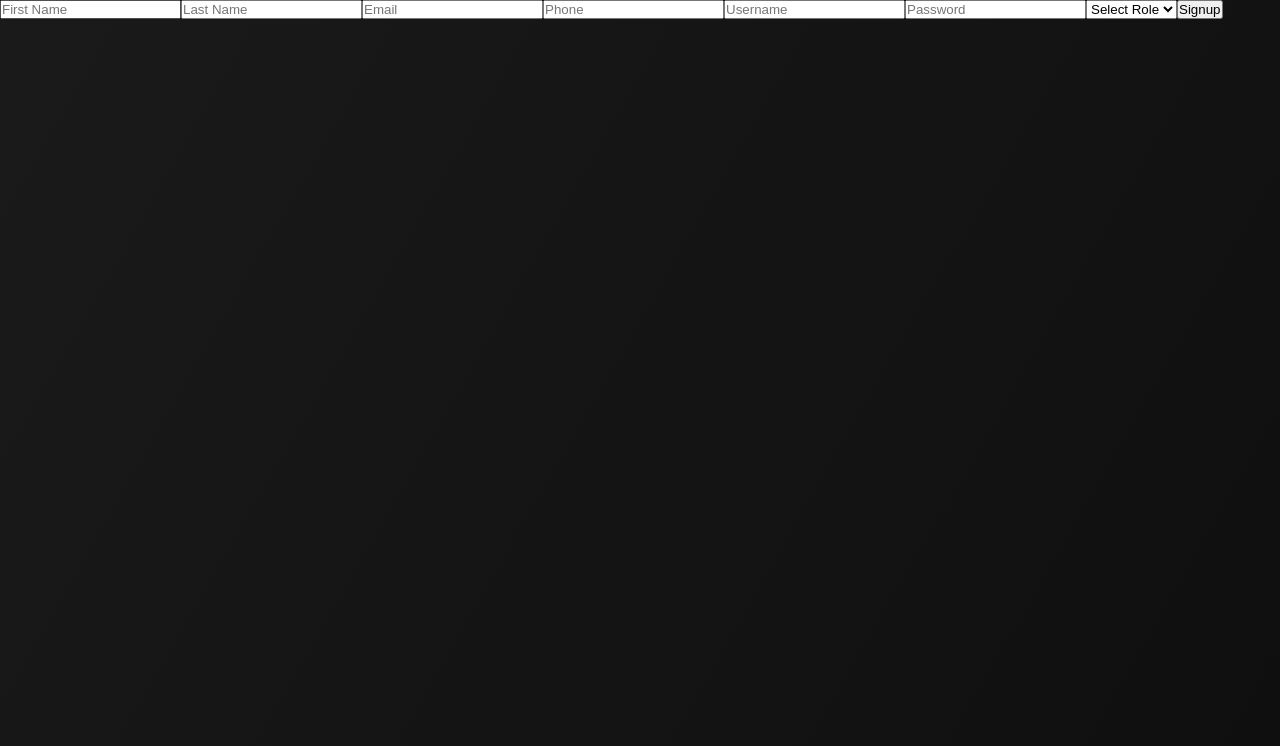
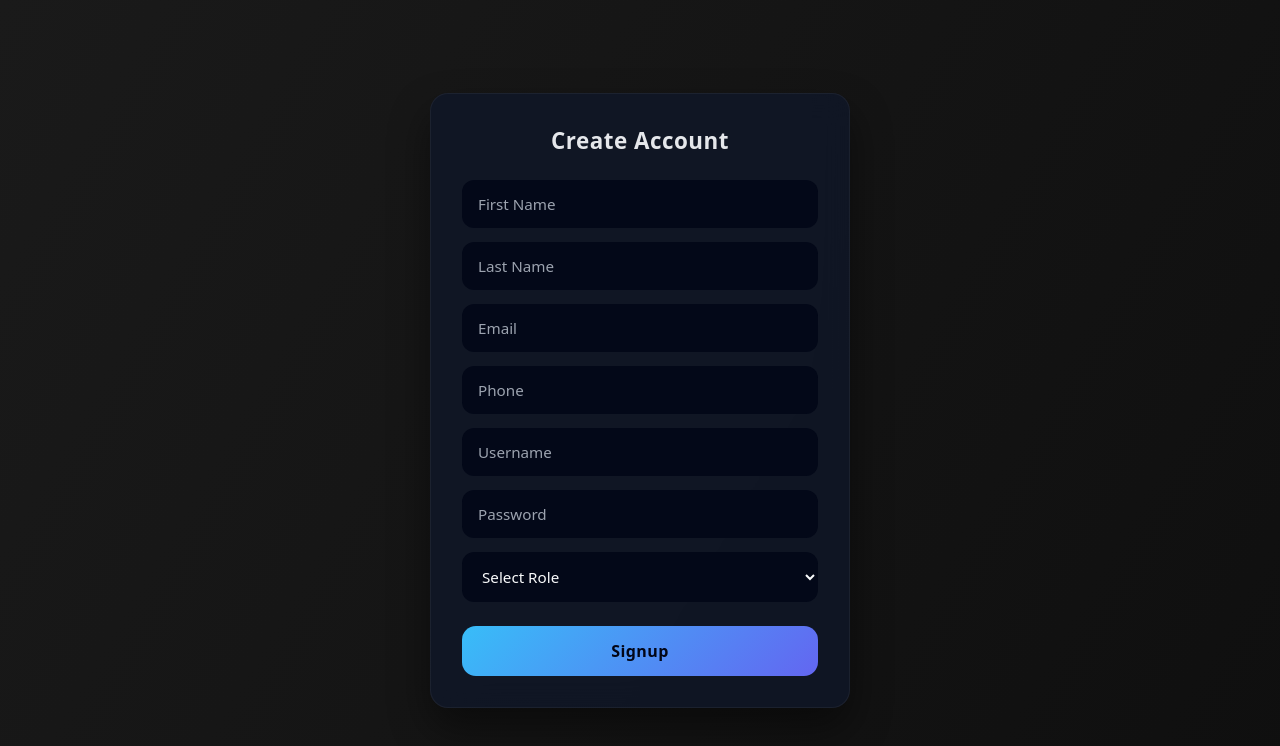
Before and after one commit to naveengit01-ai/project_group, a React (Vite) app: page /signup in a window 1280 px wide. Shown: the top 746 px of the page. Built offline with nearby package versions, Linux system fonts and the light colour scheme.

Commit message:
bro do it first

```diff
--- a/src/App.jsx
+++ b/src/App.jsx
@@ -5,7 +5,7 @@ import Signup from "./components/Signup";
 import Login from "./components/Login";
 import Landing from "./components/Landing";
 import About from "./components/About";
-import Contact from "./components/contact";
+import Contact from "./components/Contact";
 export default function App() {
   const [user, setUser] = useState(null);
 
--- a/src/components/Login.jsx
+++ b/src/components/Login.jsx
@@ -5,7 +5,6 @@ import "./styles/Login.css";
 const BASE_URL = "https://back-end-project-group.onrender.com";
 // const BASE_URL = "http://localhost:10000";
 // 👉 use localhost while developing
-
 export default function Login({ onLogin }) {
   const navigate = useNavigate();
 
--- a/src/components/styles/signup.css
+++ b/src/components/styles/signup.css
@@ -1,105 +1,135 @@
-/* ================= WRAPPER ================= */
-.signupWrapper {
-  width: 100%;
+/* ================= ROOT ================= */
+* {
+  box-sizing: border-box;
+  font-family: "Poppins", system-ui, -apple-system, BlinkMacSystemFont, sans-serif;
+}
+
+body {
+  margin: 0;
+  background: radial-gradient(circle at top left, #0f172a, #020617);
+  color: #e5e7eb;
+}
+
+/* ================= PAGE ================= */
+.signup-page {
   min-height: 100vh;
-  background: linear-gradient(120deg, #1a1a1a, #0f0f0f);
   display: flex;
+  align-items: center;
   justify-content: center;
-  align-items: center;
-  font-family: "Poppins", sans-serif;
+  padding: 20px;
 }
 
 /* ================= CARD ================= */
-.signupCard {
-  width: 460px;
-  padding: 40px;
-  background: rgba(255, 255, 255, 0.06);
+.signup-page form,
+.signup-page > div {
+  width: 100%;
+  max-width: 420px;
+  background: rgba(15, 23, 42, 0.75);
+  backdrop-filter: blur(14px);
   border-radius: 18px;
-  backdrop-filter: blur(16px);
-  box-shadow: 0 0 25px rgba(255, 255, 255, 0.12);
-  animation: fadeIn 0.6s ease;
+  padding: 32px;
+  box-shadow:
+    0 20px 40px rgba(0, 0, 0, 0.45),
+    inset 0 0 0 1px rgba(255, 255, 255, 0.05);
+  animation: slideUp 0.6s ease;
 }
 
-/* ================= TITLE ================= */
-.signupTitle {
+/* ================= TITLE FEEL ================= */
+.signup-page form::before {
+  content: "Create Account";
+  display: block;
+  font-size: 1.4rem;
+  font-weight: 600;
   text-align: center;
-  font-size: 28px;
-  font-weight: 800;
-  color: #fff;
-  margin-bottom: 20px;
+  margin-bottom: 24px;
+  letter-spacing: 0.5px;
 }
 
-/* ================= FORM ================= */
-.signupForm {
-  display: flex;
-  flex-direction: column;
-  gap: 14px;
+/* ================= INPUTS ================= */
+.signup-page input,
+.signup-page select {
+  width: 100%;
+  padding: 14px 16px;
+  margin-bottom: 14px;
+  border-radius: 12px;
+  border: none;
+  outline: none;
+  background: rgba(2, 6, 23, 0.85);
+  color: #f9fafb;
+  font-size: 0.95rem;
+  transition: all 0.25s ease;
 }
 
-.signupForm input,
-.signupForm select,
-.otpBox input {
-  padding: 14px;
-  border-radius: 10px;
-  background: rgba(255, 255, 255, 0.1);
-  border: 2px solid rgba(255, 255, 255, 0.2);
-  color: #fff;
-  font-size: 15px;
-  outline: none;
-  transition: 0.3s ease;
+/* placeholder */
+.signup-page input::placeholder {
+  color: #9ca3af;
 }
 
-.signupForm input::placeholder,
-.otpBox input::placeholder {
-  color: #ccc;
+/* focus */
+.signup-page input:focus,
+.signup-page select:focus {
+  background: rgba(2, 6, 23, 1);
+  box-shadow: 0 0 0 2px #38bdf8;
 }
 
-.signupForm select {
-  background-color: #1f2a2a;
-}
-
-/* Focus Glow */
-.signupForm input:focus,
-.signupForm select:focus,
-.otpBox input:focus {
-  border-color: #ff7b00;
-  box-shadow: 0 0 12px #ff7b00;
+/* select arrow fix */
+.signup-page select {
+  cursor: pointer;
 }
 
 /* ================= BUTTON ================= */
-.signupForm button,
-.otpBox button {
+.signup-page button {
+  width: 100%;
+  margin-top: 10px;
   padding: 14px;
-  font-size: 17px;
-  font-weight: 800;
-  background: linear-gradient(135deg, #ff7b00, #ff9f43);
-  color: #fff;
+  border-radius: 14px;
   border: none;
-  border-radius: 12px;
   cursor: pointer;
-  transition: 0.3s ease;
+  background: linear-gradient(135deg, #38bdf8, #6366f1);
+  color: #020617;
+  font-size: 1rem;
+  font-weight: 600;
+  letter-spacing: 0.4px;
+  transition: transform 0.2s ease, box-shadow 0.2s ease;
 }
 
-.signupForm button:hover,
-.otpBox button:hover {
-  box-shadow: 0 0 16px #ff7b00;
+/* hover */
+.signup-page button:hover {
   transform: translateY(-2px);
+  box-shadow: 0 12px 25px rgba(56, 189, 248, 0.4);
 }
 
-.signupForm button:disabled {
-  opacity: 0.6;
-  cursor: not-allowed;
+/* active */
+.signup-page button:active {
+  transform: translateY(0);
+  box-shadow: none;
 }
 
-/* ================= OTP BOX ================= */
-.otpBox {
-  display: flex;
-  flex-direction: column;
-  gap: 16px;
+/* ================= OTP SECTION ================= */
+.signup-page > div {
+  text-align: center;
+}
+
+.signup-page > div input {
+  text-align: center;
+  letter-spacing: 4px;
+  font-size: 1.2rem;
+}
+
+.signup-page p {
+  margin-top: 14px;
+  font-size: 0.9rem;
+  color: #94a3b8;
+}
+
+/* resend button */
+.signup-page > div button:last-child {
+  margin-top: 12px;
+  background: linear-gradient(135deg, #22c55e, #16a34a);
 }
 
 /* ================= ANIMATION ================= */
-@keyframes fadeIn {
+@keyframes slideUp {
   from {
     opacity: 0;
     transform: translateY(25px);
@@ -109,3 +139,11 @@
     transform: translateY(0);
   }
 }
+
+/* ================= MOBILE ================= */
+@media (max-width: 480px) {
+  .signup-page form,
+  .signup-page > div {
+    padding: 24px;
+  }
+}
```
